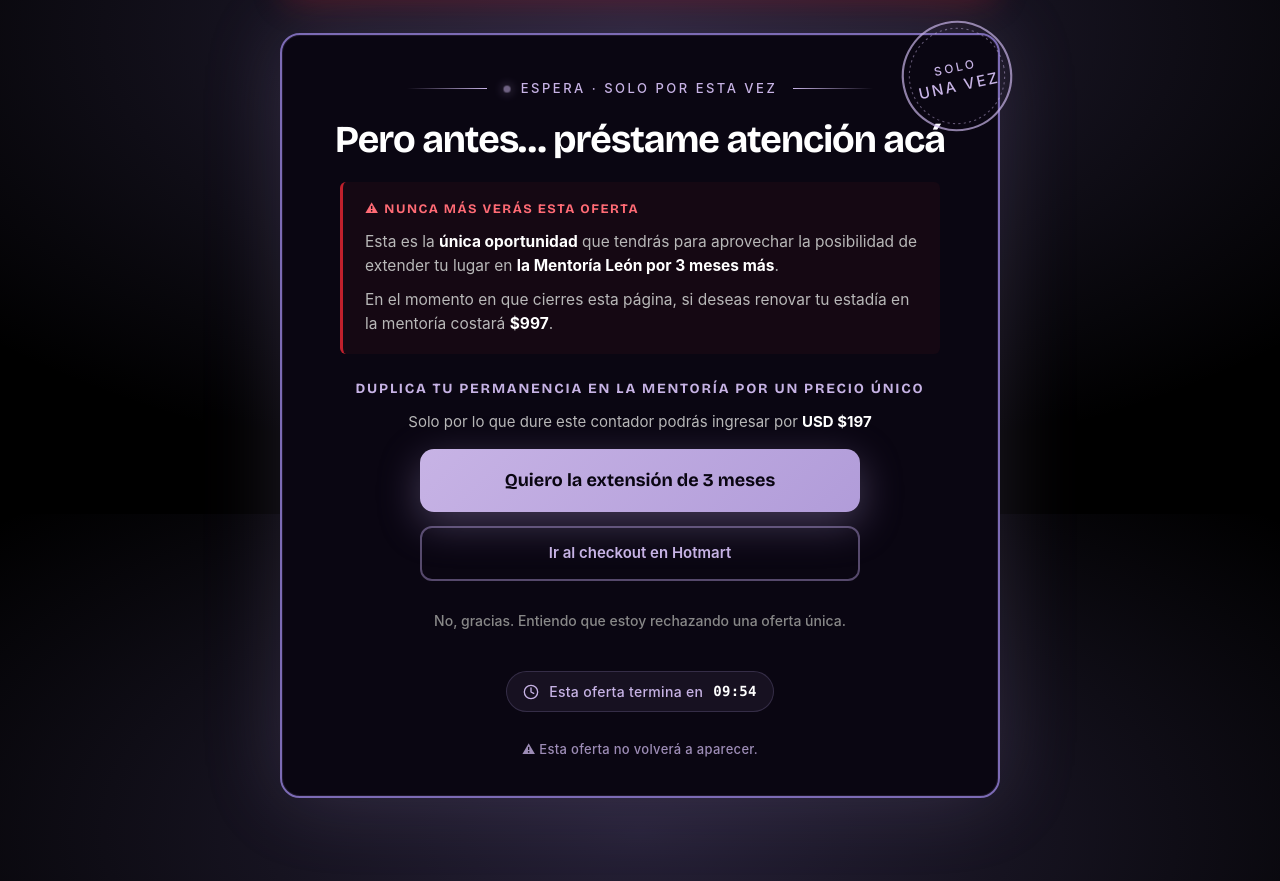
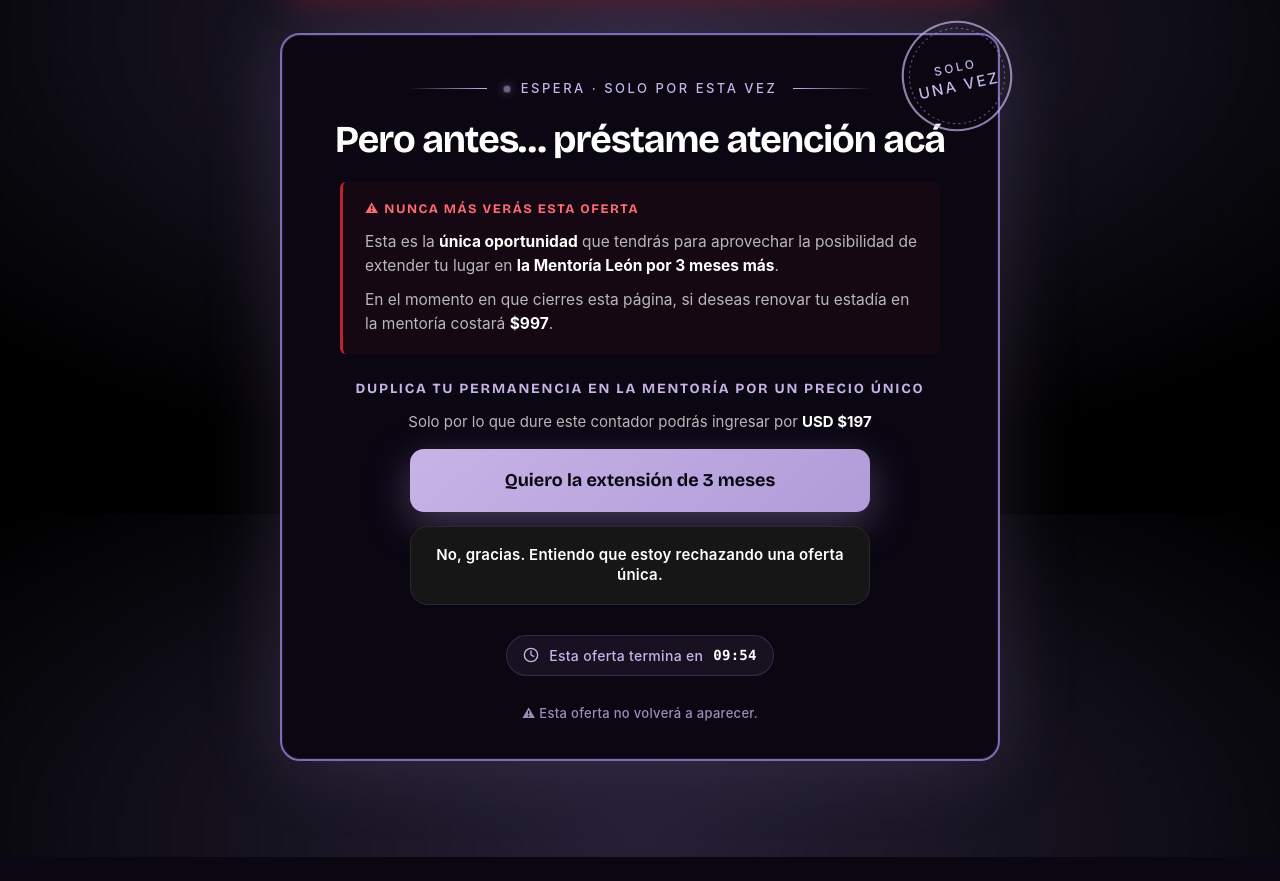
Before and after one commit to santiudev/API-dLcal-Bruno, a FastAPI app: page /hotmart-sales-funnel-test in a window 1280 px wide. Shown: the part 286-1167 px from the top of the page. After the commit the page ends 1143 px from the top, so only its background shows below. Run offline with FastAPI, Linux system fonts and the light colour scheme; parts of the project's set-up code (start-up, migrations or seed data) failed here and were passed over.

Commit message:
changes htm

```diff
--- a/templates/hotmart_sales_funnel_test.html
+++ b/templates/hotmart_sales_funnel_test.html
@@ -286,13 +286,19 @@
 
   .oto-timer.expired { opacity: 0.5; }
 
-  .oto-cta-stack {
+  .oto-buttons {
     display: flex;
     flex-direction: column;
     gap: 14px;
-    align-items: stretch;
-    max-width: 440px;
+    align-items: center;
+    width: 100%;
+    max-width: 460px;
     margin: 0 auto 8px;
+  }
+
+  .oto-buttons .oto-cta-primary {
+    width: 100%;
+    box-sizing: border-box;
   }
 
   .oto-cta-primary {
@@ -317,44 +323,34 @@
     box-shadow: 0 16px 48px rgba(177, 156, 217, 0.45);
   }
 
-  .oto-cta-secondary {
+  .oto-btn {
     display: inline-flex;
+    align-items: center;
     justify-content: center;
-    align-items: center;
-    padding: 14px 22px;
-    border-radius: 12px;
+    width: 100%;
+    padding: 18px 22px;
+    border-radius: 18px;
+    font-family: var(--sans);
     font-size: 15px;
     font-weight: 600;
+    text-align: center;
     text-decoration: none;
-    color: var(--violet-light);
-    background: transparent;
-    border: 2px solid rgba(177, 156, 217, 0.45);
-    transition: border-color 0.2s ease, background 0.2s ease;
+    cursor: pointer;
+    transition: transform 0.15s ease, background 0.2s ease, border-color 0.2s ease;
+    line-height: 1.35;
+    letter-spacing: 0.2px;
+    box-sizing: border-box;
   }
 
-  .oto-cta-secondary:hover {
-    background: rgba(177, 156, 217, 0.12);
-    border-color: var(--violet-light);
+  .oto-btn-secondary {
+    background: var(--bg-btn-sec);
+    color: var(--text-white);
+    border: 1px solid #2a2a2a;
   }
 
-  .oto-cta-decline {
-    display: inline-block;
-    margin-top: 6px;
-    padding: 10px 12px;
-    font-size: 14px;
-    font-weight: 500;
-    color: var(--text-muted);
-    text-decoration: none;
-    border-radius: 10px;
-    transition: color 0.2s ease, background 0.2s ease;
-    max-width: 100%;
-    text-align: center;
-    line-height: 1.45;
-  }
-
-  .oto-cta-decline:hover {
-    color: var(--text-body);
-    background: rgba(255, 255, 255, 0.04);
+  .oto-btn-secondary:hover {
+    background: #1f1f1f;
+    border-color: #3a3a3a;
   }
 
   .oto-footer {
@@ -510,7 +506,7 @@
           <strong>USD ${{ hotmart_upsell_usd }}</strong>
         </p>
 
-        <div class="oto-cta-stack">
+        <div class="oto-buttons">
           <a id="hotmartCtaPrimary"
              href="https://pay.hotmart.com/V105770065S?off=9rgvaaph"
              target="_blank"
@@ -518,14 +514,7 @@
              class="oto-cta-primary">
             Quiero la extensión de 3 meses
           </a>
-          <a id="hotmartCtaSecondary"
-             href="https://pay.hotmart.com/V105770065S?off=9rgvaaph"
-             target="_blank"
-             rel="noopener noreferrer"
-             class="oto-cta-secondary">
-            Ir al checkout en Hotmart
-          </a>
-          <a class="oto-cta-decline" href="/gracias-siguientes-pasos">
+          <a class="oto-btn oto-btn-secondary" href="/gracias-siguientes-pasos">
             No, gracias. Entiendo que estoy rechazando una oferta única.
           </a>
         </div>
@@ -574,6 +563,11 @@
       var stored = localStorage.getItem(STORAGE_KEY);
       if (stored) {
         endTime = parseInt(stored, 10);
+        /* Expired timestamp in localStorage used to show 00:00 forever; restart countdown */
+        if (!endTime || endTime <= Date.now()) {
+          endTime = Date.now() + DURATION_MS;
+          localStorage.setItem(STORAGE_KEY, String(endTime));
+        }
       } else {
         endTime = Date.now() + DURATION_MS;
         localStorage.setItem(STORAGE_KEY, String(endTime));
@@ -619,10 +613,8 @@
         });
       } catch (err) {}
     }
-    ['hotmartCtaPrimary', 'hotmartCtaSecondary'].forEach(function (id) {
-      var el = document.getElementById(id);
-      if (el) el.addEventListener('click', fireInitiateCheckout);
-    });
+    var primary = document.getElementById('hotmartCtaPrimary');
+    if (primary) primary.addEventListener('click', fireInitiateCheckout);
 
     var fab = document.getElementById('advisorFab');
     if (fab) {
--- a/templates/upsell.html
+++ b/templates/upsell.html
@@ -712,6 +712,10 @@
       var stored = localStorage.getItem(STORAGE_KEY);
       if (stored) {
         endTime = parseInt(stored, 10);
+        if (!endTime || endTime <= Date.now()) {
+          endTime = Date.now() + DURATION_MS;
+          localStorage.setItem(STORAGE_KEY, String(endTime));
+        }
       } else {
         endTime = Date.now() + DURATION_MS;
         localStorage.setItem(STORAGE_KEY, String(endTime));
```
Also changed, not shown: templates/hotmart_sales_funnel.html (+38 -45 lines).
